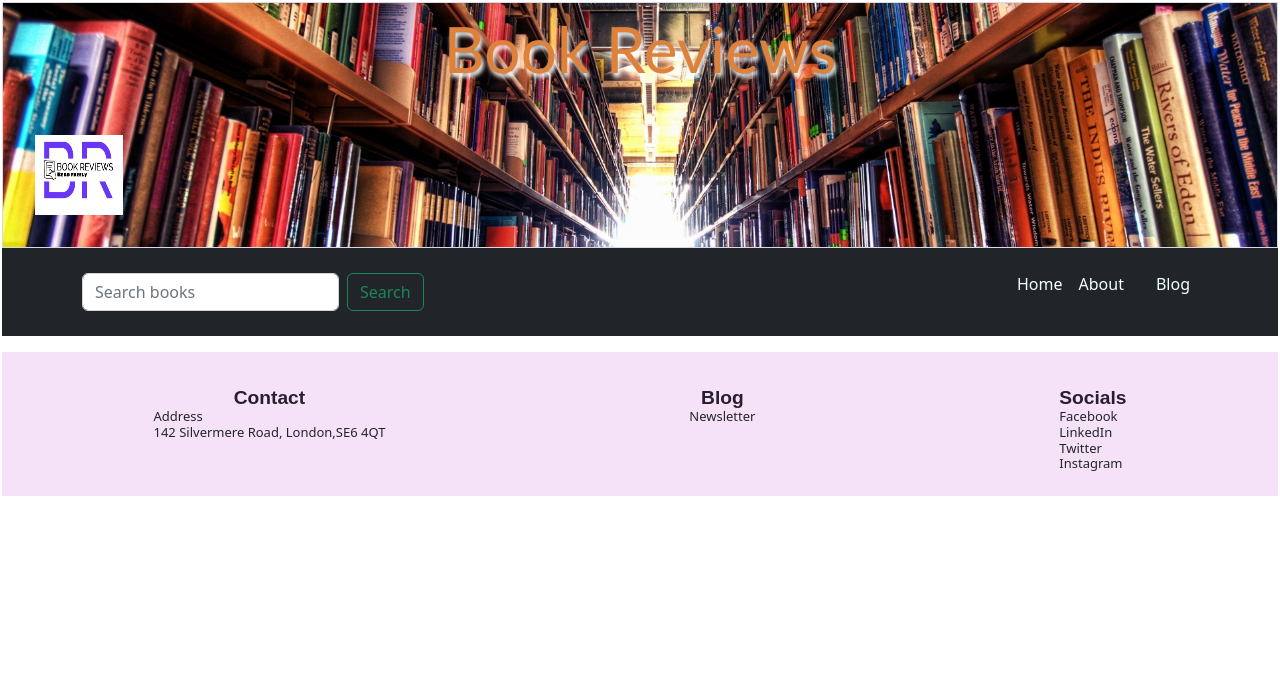
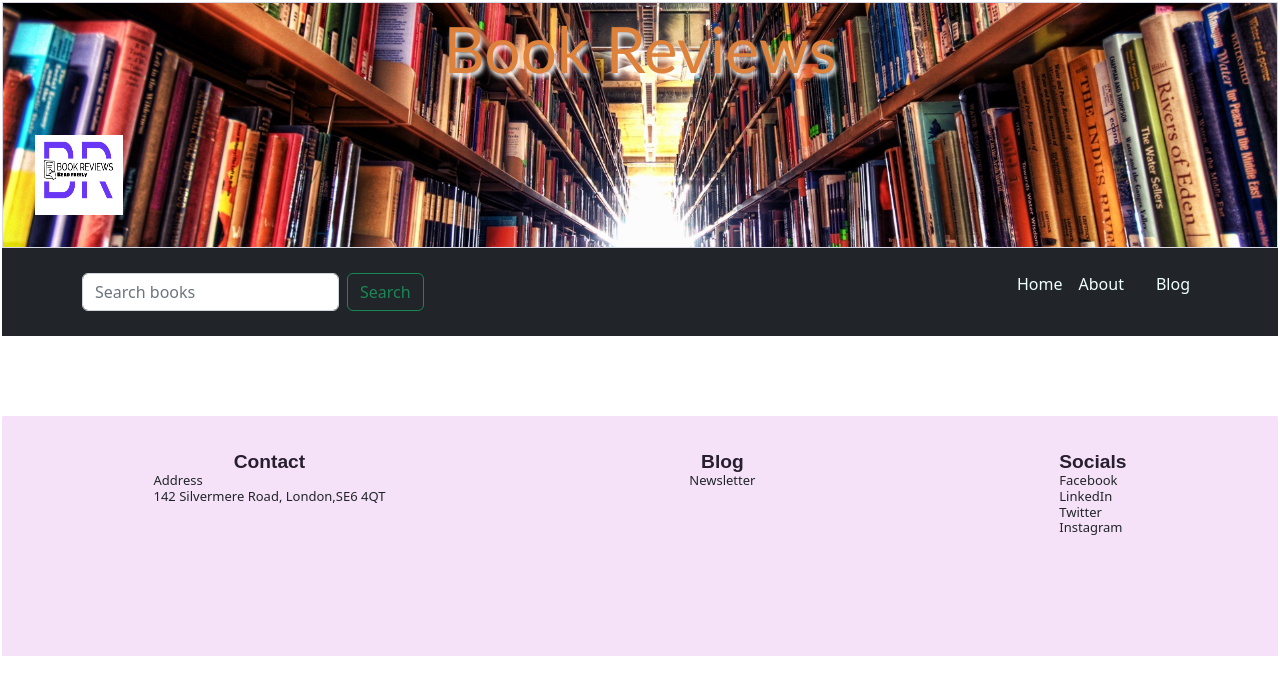
Before and after one commit to Ailsadm/review-site, a React (Create React App) app: page /Navbar in a window 1280 px wide. Shown: the top 694 px of the page. Built offline with nearby package versions, Linux system fonts and the light colour scheme.

Commit message:
sorted footer

```diff
--- a/src/components/Footer/style.css
+++ b/src/components/Footer/style.css
@@ -3,9 +3,10 @@
   display: flex;
   align-items:flex-start;
   width: auto;
-  height: 9em;
+  height: 15em;
   background-color: rgba(234, 193, 240, 0.47);
   border-radius: 0.1em;
+  margin-top: 5em;
 }
 
 .hyperlinks {
@@ -41,7 +42,7 @@ a:hover {
 
 .copy{
   position: absolute;
-  bottom: -12rem;
+  bottom: -20rem;
   margin: 0 auto;
   display: block !important;
   width:fit-content;
```
